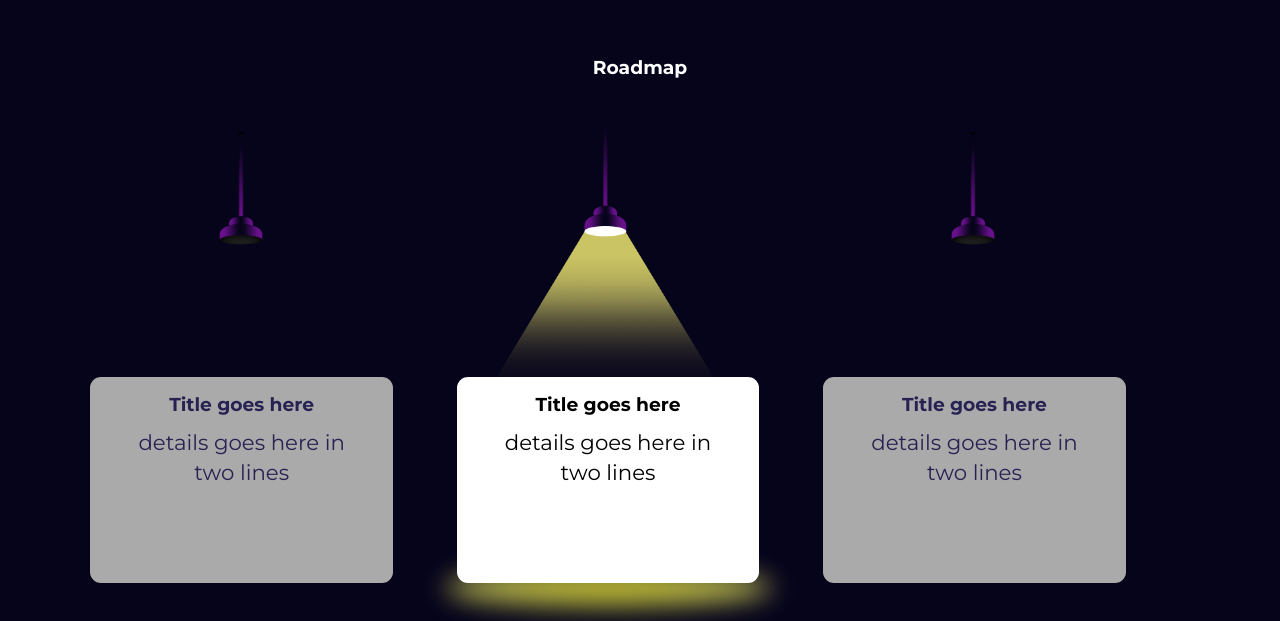
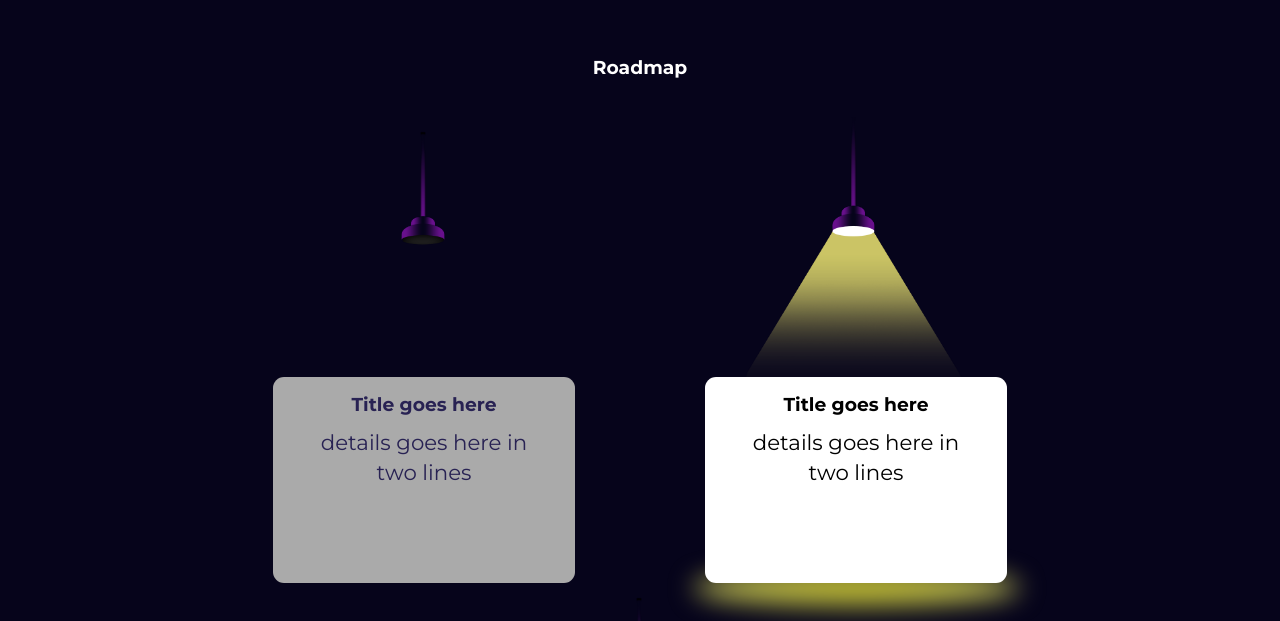
Before and after one commit to igaimerca/starving-model-website, a React (Vite) app: page / in a window 1280 px wide. Shown: the part 2176-2797 px from the top of the page. Built offline with nearby package versions, Linux system fonts and the light colour scheme.

Commit message:
feat: revamp

```diff
--- a/src/App.css
+++ b/src/App.css
@@ -3,8 +3,20 @@ header {
     background-image: url(/images/banner.png);
     background-repeat: no-repeat;
     background-blend-mode: color-dodge;
-    box-shadow: -1px 0px 181px 37px #06041b;
+    /* box-shadow: -1px 0px 181px 37px #06041b; */
+    /* position: relative; */
 }
+/* header::after {
+    content: "";
+    background-image: url(/images/banner.png);
+    opacity: 0.5;
+    top: 0;
+    left: 0;
+    bottom: 0;
+    right: 0;
+    position: absolute;
+    z-index: -1;
+  } */
 .menu-icon {
   height: 26px;
   width: 24px;
--- a/src/components/Roadmap/Roadmap.css
+++ b/src/components/Roadmap/Roadmap.css
@@ -12,12 +12,15 @@
 
 .roadmap .container {
   display: flex;
-  justify-content: center;
+  justify-content: space-around;
   flex-wrap: wrap;
   align-items: center;
+  width: 75%;
+  justify-content: space-around;
+  margin: auto;
 }
 .map_holder {
-  margin-right: 4rem;
+  /* margin-right: 4rem; */
 }
 
 .active .triangle {
```
Also changed, not shown: public/images/banner-.png (added).
